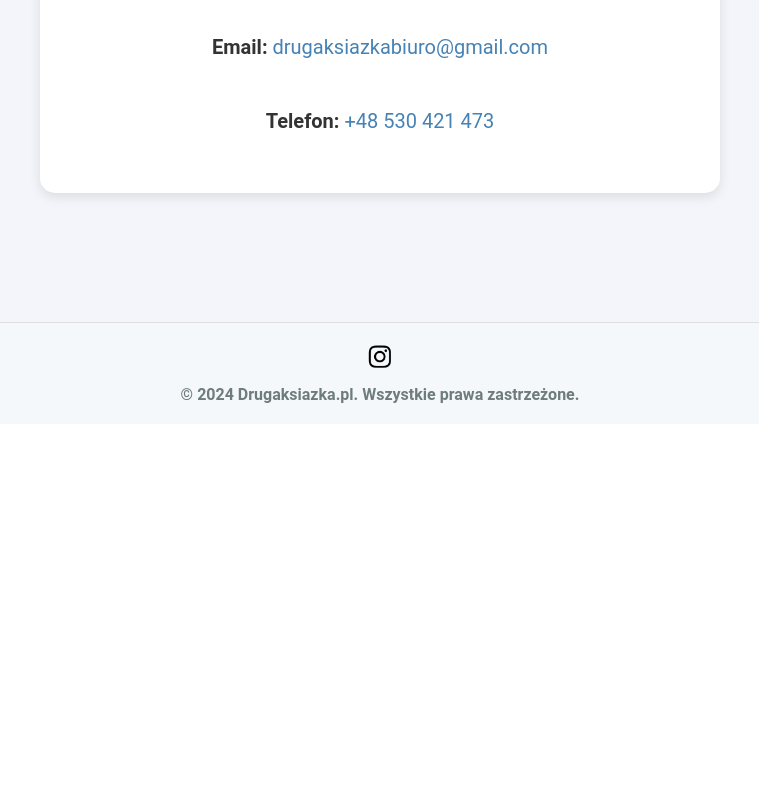
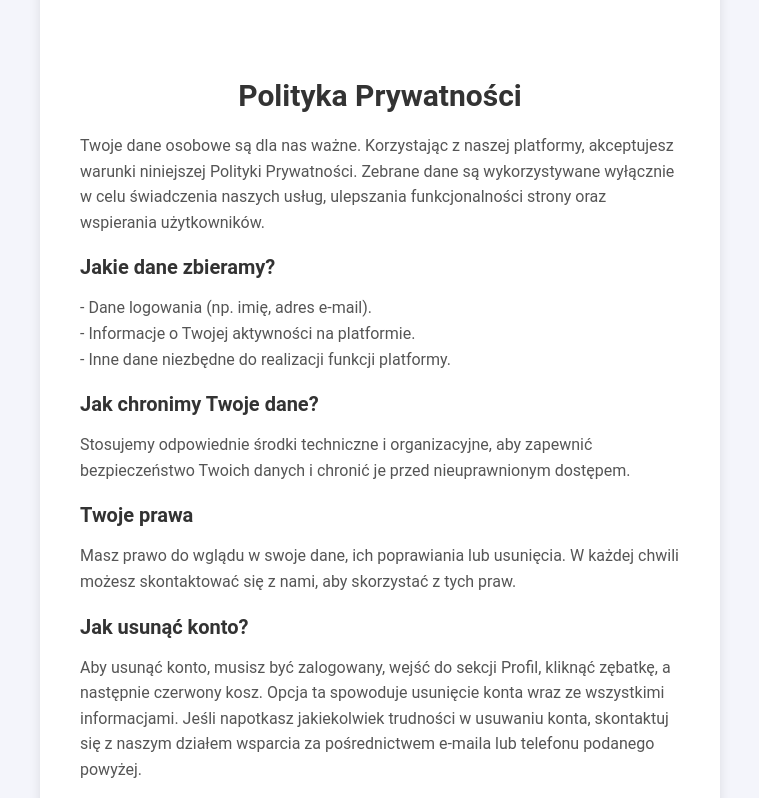
Before and after one commit to DorianBajorek/book-web-ui, a React (Create React App) app: page /kontakt in a window 1280 px wide. Shown: the part 502-1300 px from the top of the page, without its empty margins (260-1019 px from the left). Before the commit the page ends 934 px from the top, so only its background shows below. Built offline with nearby package versions, Linux system fonts and the light colour scheme.

Commit message:
contact + faq

```diff
--- a/src/components/ContactView.tsx
+++ b/src/components/ContactView.tsx
@@ -16,6 +16,35 @@ const ContactView: React.FC = () => {
           </p>
           <p style={styles.contactItem}>
             <strong>Telefon:</strong> <a href="tel:+48530421473" style={styles.link}>+48 530 421 473</a>
+          </p>
+        </div>
+
+        <div style={styles.privacyContainer}>
+          <h2 style={styles.heading}>Polityka Prywatności</h2>
+          <p style={styles.privacyText}>
+            Twoje dane osobowe są dla nas ważne. Korzystając z naszej platformy, akceptujesz warunki niniejszej Polityki Prywatności.
+            Zebrane dane są wykorzystywane wyłącznie w celu świadczenia naszych usług, ulepszania funkcjonalności strony oraz wspierania użytkowników.
+          </p>
+          <h3 style={styles.subHeading}>Jakie dane zbieramy?</h3>
+          <p style={styles.privacyText}>
+            - Dane logowania (np. imię, adres e-mail).
+            <br />
+            - Informacje o Twojej aktywności na platformie.
+            <br />
+            - Inne dane niezbędne do realizacji funkcji platformy.
+          </p>
+          <h3 style={styles.subHeading}>Jak chronimy Twoje dane?</h3>
+          <p style={styles.privacyText}>
+            Stosujemy odpowiednie środki techniczne i organizacyjne, aby zapewnić bezpieczeństwo Twoich danych i chronić je przed nieuprawnionym dostępem.
+          </p>
+          <h3 style={styles.subHeading}>Twoje prawa</h3>
+          <p style={styles.privacyText}>
+            Masz prawo do wglądu w swoje dane, ich poprawiania lub usunięcia. W każdej chwili możesz skontaktować się z nami, aby skorzystać z tych praw.
+          </p>
+          <h3 style={styles.subHeading}>Jak usunąć konto?</h3>
+          <p style={styles.privacyText}>
+            Aby usunąć konto, musisz być zalogowany, wejść do sekcji Profil, kliknąć zębatkę, a następnie czerwony kosz. Opcja ta spowoduje usunięcie konta wraz ze wszystkimi informacjami.
+            Jeśli napotkasz jakiekolwiek trudności w usuwaniu konta, skontaktuj się z naszym działem wsparcia za pośrednictwem e-maila lub telefonu podanego powyżej.
           </p>
         </div>
       </div>
@@ -72,6 +101,22 @@ const styles = {
     transition: 'color 0.3s',
     cursor: 'pointer' as const,
   },
+  privacyContainer: {
+    marginTop: '30px',
+    textAlign: 'left' as const,
+  },
+  privacyText: {
+    fontSize: '16px',
+    color: '#555',
+    lineHeight: '1.6',
+    marginBottom: '20px',
+  },
+  subHeading: {
+    fontSize: '20px',
+    fontWeight: 'bold' as const,
+    color: '#333',
+    marginBottom: '10px',
+  },
 };
 
 export default ContactView;
```
